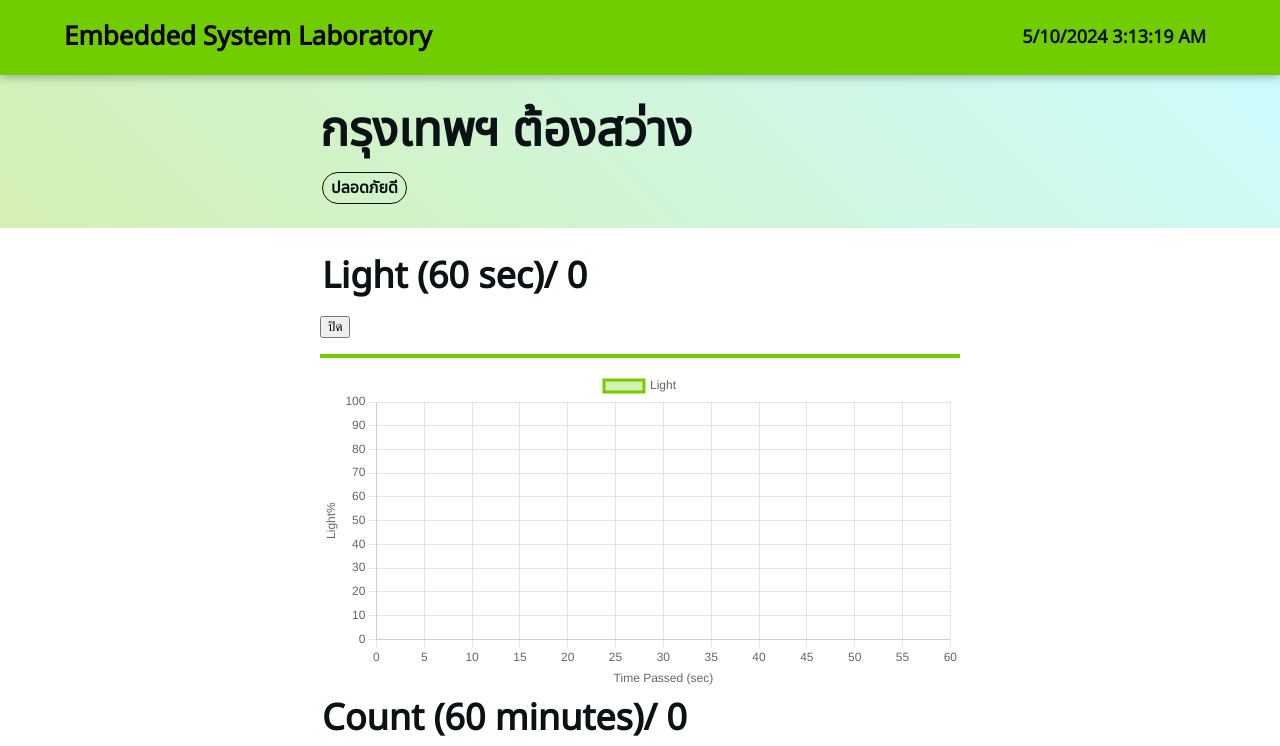
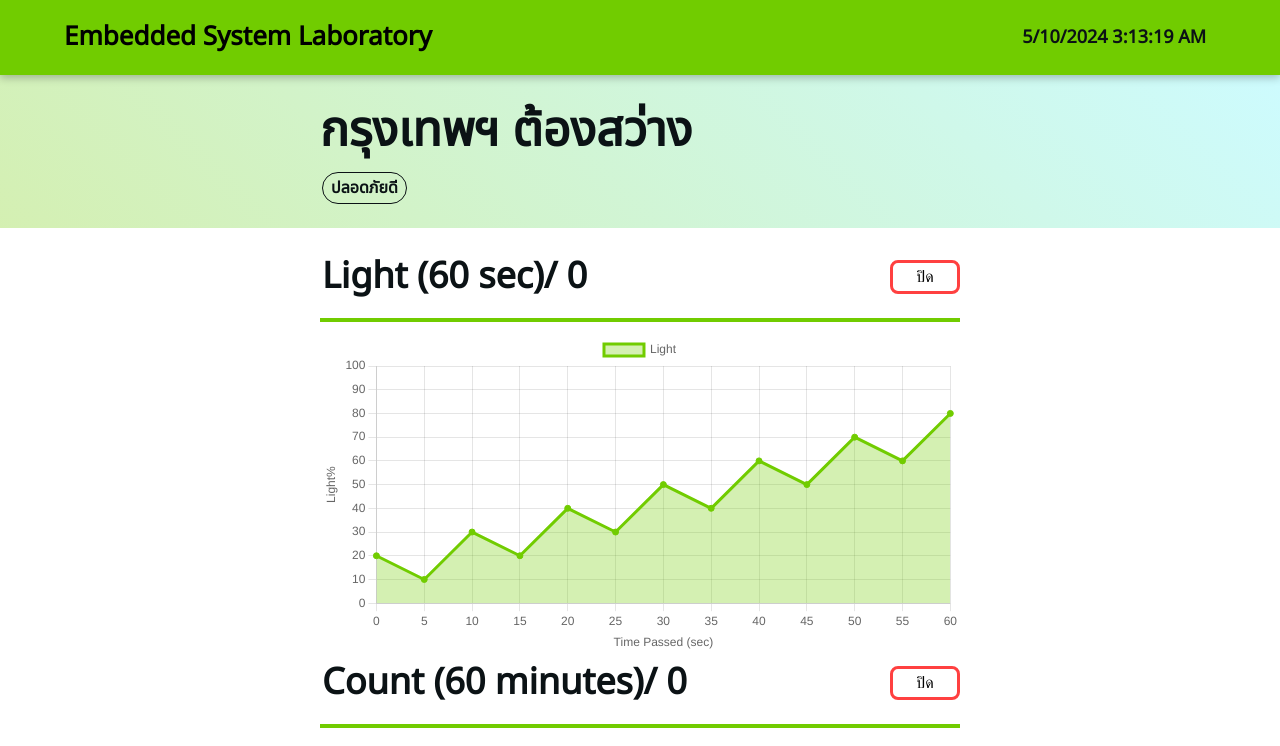
Before and after one commit to ThanakritW/EmbeddedSysLabFinalProject, a React (Create React App) app: page / in a window 1280 px wide. Shown: the top 746 px of the page. Built offline with nearby package versions, Linux system fonts and the light colour scheme; no server answers.

Commit message:
feat: stylize toggle switch

```diff
--- a/src/App.css
+++ b/src/App.css
@@ -119,3 +119,45 @@ body {
 .chart-title-line {
   border: 2px solid #71cc00;
 }
+
+.chart-header {
+  display: flex;
+  flex-direction: row;
+  justify-content: space-between;
+}
+
+.chart-toggler {
+  margin: auto 0;
+  width: 70px;
+  padding: 5px;
+  font-size: medium;
+  border: #ff4040 solid 3px;
+  border-radius: 0.5em;
+  background: none;
+  cursor: pointer;
+  transition: all 0.1s ease-in;
+}
+
+.chart-toggler:hover {
+  cursor: pointer;
+  background-color: #ff4040;
+  color: whitesmoke;
+}
+
+.chart-toggler.enable {
+  margin: auto 0;
+  width: 70px;
+  padding: 5px;
+  font-size: medium;
+  border: #71cc00 solid 3px;
+  border-radius: 0.5em;
+  background: none;
+  cursor: pointer;
+  transition: all 0.1s ease-in;
+}
+
+.chart-toggler.enable:hover {
+  cursor: pointer;
+  background-color: #71cc00;
+  color: whitesmoke;
+}
--- a/src/components/chart.js
+++ b/src/components/chart.js
@@ -21,7 +21,7 @@ export function Chart({ title, data, lineOptions, enable, toggleHandler }) {
     <div className="chart-area">
       <div className="chart-header">
         <h2 className="chart-title">{title}</h2>
-        <button className="chart-toggler" onClick={toggleHandler}>{enable ? "เปิด" : "ปิด"}</button>
+        <button className={`chart-toggler ${enable ? 'enable' : ''}`} onClick={toggleHandler}>{enable ? "เปิด" : "ปิด"}</button>
       </div>
       <hr className="chart-title-line" />
       <Line options={lineOptions} data={data} />
--- a/src/components/lightChart.js
+++ b/src/components/lightChart.js
@@ -26,7 +26,7 @@ const rawData = {
   datasets: [
     {
       label: "Light",
-      data: [],
+      data: [20, 10, 30, 20, 40, 30, 50, 40, 60, 50, 70, 60, 80],
       fill: true,
       backgroundColor: "rgb(113, 204, 0, 0.3)",
       borderColor: "rgb(113, 204, 0)",
```
